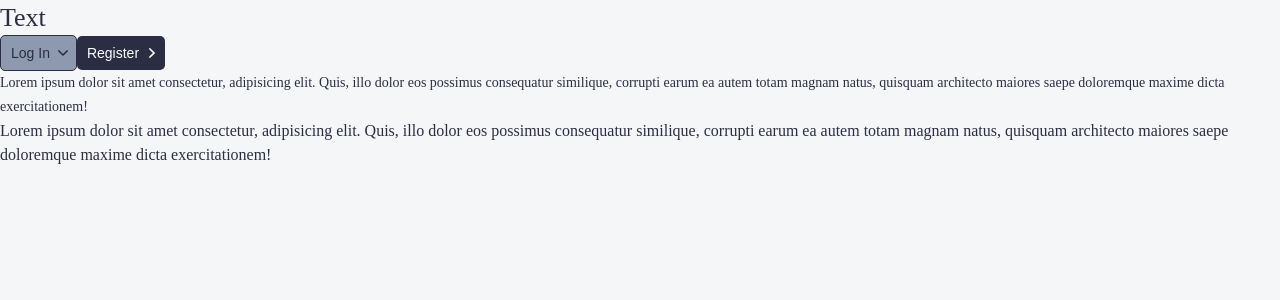
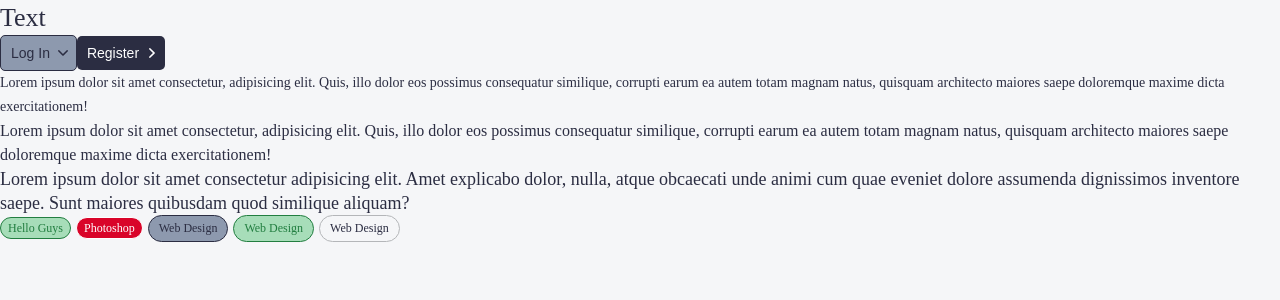
Before and after one commit to KirillSDev/next-ecommerce, a Next.js app: page / in a window 1280 px wide. Shown: the top 300 px of the page. Built offline with nearby package versions, Linux system fonts and the light colour scheme.

Commit message:
added tag component

```diff
--- /dev/null
+++ b/components/Tag/Tag.module.css
@@ -0,0 +1,36 @@
+.tag {
+    cursor: pointer;
+    display: inline-block;
+    box-sizing: border-box;
+    margin-right: 5px;
+    border-radius: 20px;
+    font-size: 12px;
+    font-weight: 500;
+    color: var(--black);
+    text-align: center;
+}
+
+.small {
+padding: 4px 7px;
+border: 1px solid;
+line-height: 12px;
+}
+.medium {
+padding: 5px 10px;
+border: 1px solid;
+
+}
+.red {
+    background-color: var(--red);
+    color: var(--white);
+}
+.green {
+    background-color:  var(--green-light);
+    color: var(--green);
+}
+.primary {
+    background-color: var(--primary)
+}
+.gray {
+    border: 1px solid var(--gray);
+}
--- /dev/null
+++ b/components/Tag/Tag.tsx
@@ -0,0 +1,28 @@
+import styles from './Tag.module.css';
+import { TagProps } from './Tag.props';
+import cn from 'classnames';
+
+export const Tag = ({
+	size = 'medium',
+	children,
+	color = 'primary',
+	link,
+	className,
+	...props
+}: TagProps): JSX.Element => {
+	return (
+		<div
+			className={cn(styles.tag, {
+				[styles.small]: size == 'small',
+				[styles.medium]: size == 'medium',
+				[styles.red]: color == 'red',
+				[styles.gray]: color == 'gray',
+				[styles.green]: color == 'green',
+				[styles.primary]: color == 'primary',
+			})}
+			{...props}
+		>
+			{link ? <a href={link}>{children}</a> : <>{children}</>}
+		</div>
+	);
+};
--- a/components/index.tsx
+++ b/components/index.tsx
@@ -1,3 +1,4 @@
 export * from './Htag/Htag';
 export * from './Button/Button';
 export * from './Paragraph/Paragraph';
+export * from './Tag/Tag';
--- a/pages/index.tsx
+++ b/pages/index.tsx
@@ -1,4 +1,4 @@
-import { Htag, Button, Paragraph } from '../components';
+import { Htag, Button, Paragraph, Tag } from '../components';
 
 export default function Home(): JSX.Element {
 	return (
@@ -22,6 +22,21 @@ export default function Home(): JSX.Element {
 				totam magnam natus, quisquam architecto maiores saepe doloremque
 				maxime dicta exercitationem!
 			</Paragraph>
+			<Paragraph size="big">
+				Lorem ipsum dolor sit amet consectetur adipisicing elit. Amet
+				explicabo dolor, nulla, atque obcaecati unde animi cum quae eveniet
+				dolore assumenda dignissimos inventore saepe. Sunt maiores quibusdam
+				quod similique aliquam?
+			</Paragraph>
+			<Tag size="small" color="green">
+				Hello Guys
+			</Tag>
+			<Tag size="small" color="red" link="#">
+				Photoshop
+			</Tag>
+			<Tag>Web Design</Tag>
+			<Tag color="green">Web Design</Tag>
+			<Tag color="gray">Web Design</Tag>
 		</>
 	);
 }
--- a/styles/globals.css
+++ b/styles/globals.css
@@ -18,10 +18,11 @@ a {
 :root {
 	--black: #2B2D42;
 	--white: #FFF;
+	--gray: rgb(180, 182, 185);
 	--primary: #8D99AE;
 	--primary-hover: #EDF2F4;
 	--red: #D90429;
-	--green: #34C565;
-	--green-light: #A3E0B8;
+	--green: #227e40;
+	--green-light: #a7ddb9;
 	--font-family: "Poppins", sans-serif;
 }
```
Also changed, not shown: components/Tag/Tag.props.ts (added, +9 -0 lines).
